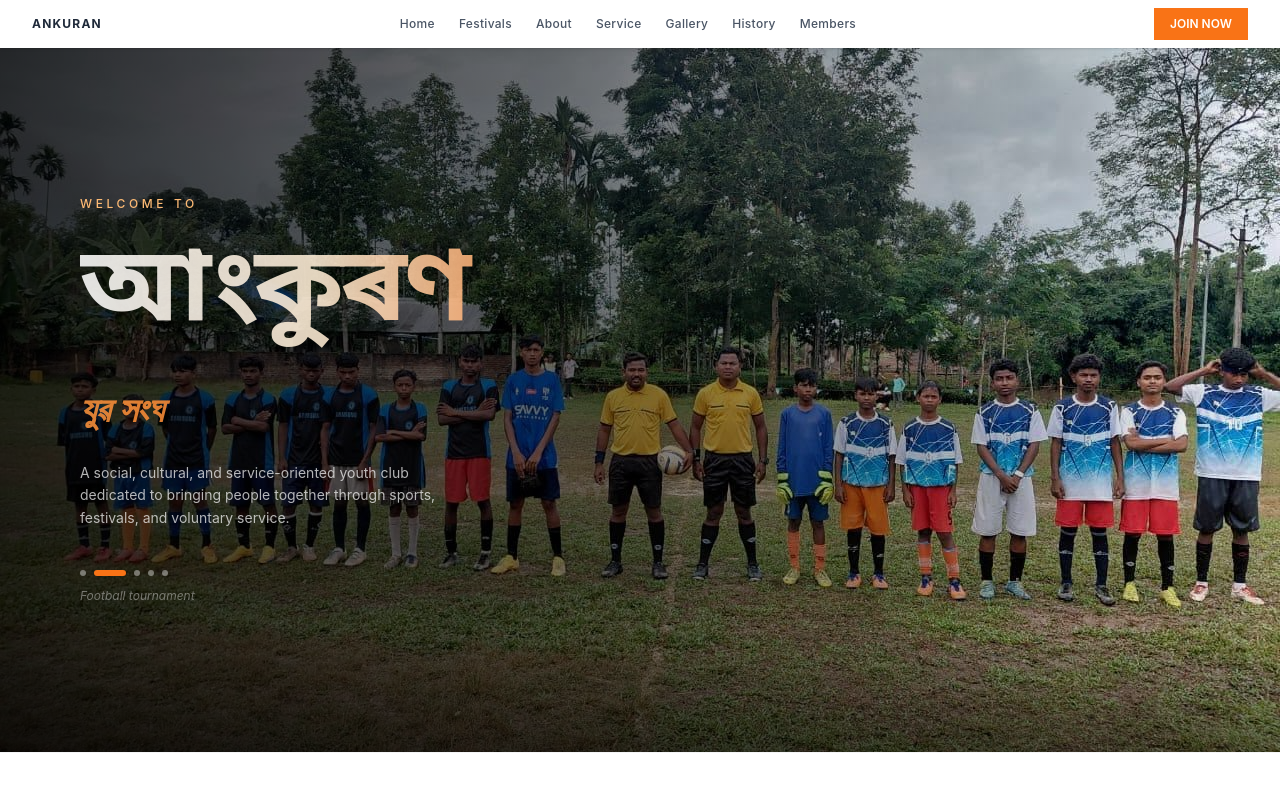
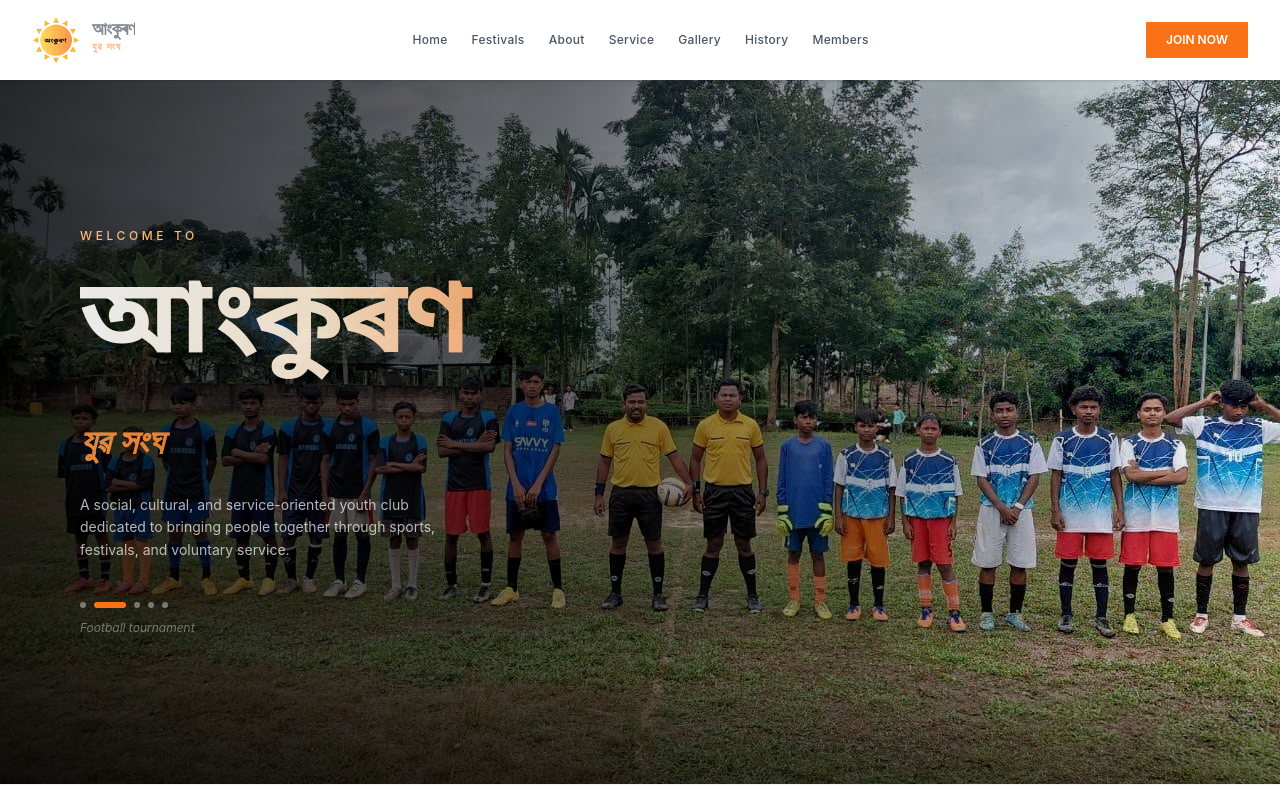
Before and after one commit to rahulsaikia18/ankuranYouthClub.com, a React app in the folder frontend/: page / in a window 1280 px wide. Shown: the top 800 px of the page. Built offline with nearby package versions, Linux system fonts and the light colour scheme; the HTML template or start-up script is replaced by a standard one.

Commit message:
feat: add animated club name and logo to Navbar component

```diff
--- a/frontend/src/components/Navbar.jsx
+++ b/frontend/src/components/Navbar.jsx
@@ -1,25 +1,73 @@
-import { useState } from 'react'
+import { useState, useEffect, useRef } from 'react'
+import clubLogo from '../assets/club_logo.png'
 
 const navLinks = [
-  { label: 'Home', href: '#' },
+  { label: 'Home',    href: '#' },
   { label: 'Festivals', href: '#festivals' },
-  { label: 'About', href: '#about' },
+  { label: 'About',   href: '#about' },
   { label: 'Service', href: '#service' },
   { label: 'Gallery', href: '#gallery' },
   { label: 'History', href: '#history' },
   { label: 'Members', href: '#members' },
 ]
 
+const clubNames = [
+  { main: 'Ankuran',  sub: 'Youth Club' },
+  { main: 'আংকুৰণ',  sub: 'যুৱ সংঘ'   },
+]
+
 export default function Navbar() {
-  const [open, setOpen] = useState(false)
+  const [open,      setOpen]      = useState(false)
+  const [nameIndex, setNameIndex] = useState(0)
+  const [visible,   setVisible]   = useState(true)   // drives fade
+  const timerRef = useRef(null)
+
+  useEffect(() => {
+    const cycle = () => {
+      // fade out
+      setVisible(false)
+      timerRef.current = setTimeout(() => {
+        setNameIndex((p) => (p + 1) % clubNames.length)
+        setVisible(true)          // fade in with new name
+        timerRef.current = setTimeout(cycle, 3000)
+      }, 350)
+    }
+    timerRef.current = setTimeout(cycle, 3000)
+    return () => clearTimeout(timerRef.current)
+  }, [])
+
+  const { main, sub } = clubNames[nameIndex]
 
   return (
     <header className="w-full bg-white sticky top-0 z-50 shadow-sm">
-      {/* Top bar */}
-      <div className="max-w-7xl mx-auto px-4 sm:px-6 lg:px-8 flex items-center justify-between h-12">
-        <a href="#" className="text-xs font-bold tracking-widest uppercase text-gray-800">
-          ANKURAN
+      {/* ── Main bar ── */}
+      <div className="max-w-7xl mx-auto px-4 sm:px-6 lg:px-8 flex items-center justify-between h-20">
+
+        {/* Logo + animated club name */}
+        <a href="#" className="flex items-center gap-3 no-underline">
+          <img
+            src={clubLogo}
+            alt="Ankuran Youth Club logo"
+            className="h-12 w-12 object-contain flex-shrink-0"
+          />
+          {/* Animated text */}
+          <div
+            className="flex flex-col leading-tight overflow-hidden"
+            style={{
+              opacity:    visible ? 1 : 0,
+              transform:  visible ? 'translateY(0)' : 'translateY(-8px)',
+              transition: 'opacity 0.35s ease, transform 0.35s ease',
+            }}
+          >
+            <span className="text-lg font-black tracking-tight text-gray-900 leading-none">
+              {main}
+            </span>
+            <span className="text-[0.65rem] font-semibold tracking-widest uppercase text-orange-500 mt-0.5">
+              {sub}
+            </span>
+          </div>
         </a>
+
         {/* Desktop nav */}
         <nav className="hidden md:flex items-center gap-6">
           {navLinks.map((link) => (
@@ -32,13 +80,15 @@ export default function Navbar() {
             </a>
           ))}
         </nav>
+
         {/* Join CTA */}
         <a
           href="#join"
-          className="hidden md:inline-block bg-orange-500 text-white text-xs font-semibold px-4 py-2 hover:bg-orange-600 transition-colors"
+          className="hidden md:inline-block bg-orange-500 text-white text-xs font-semibold px-5 py-2.5 hover:bg-orange-600 transition-colors"
         >
           JOIN NOW
         </a>
+
         {/* Hamburger */}
         <button
           className="md:hidden flex flex-col gap-1 p-2"
```
